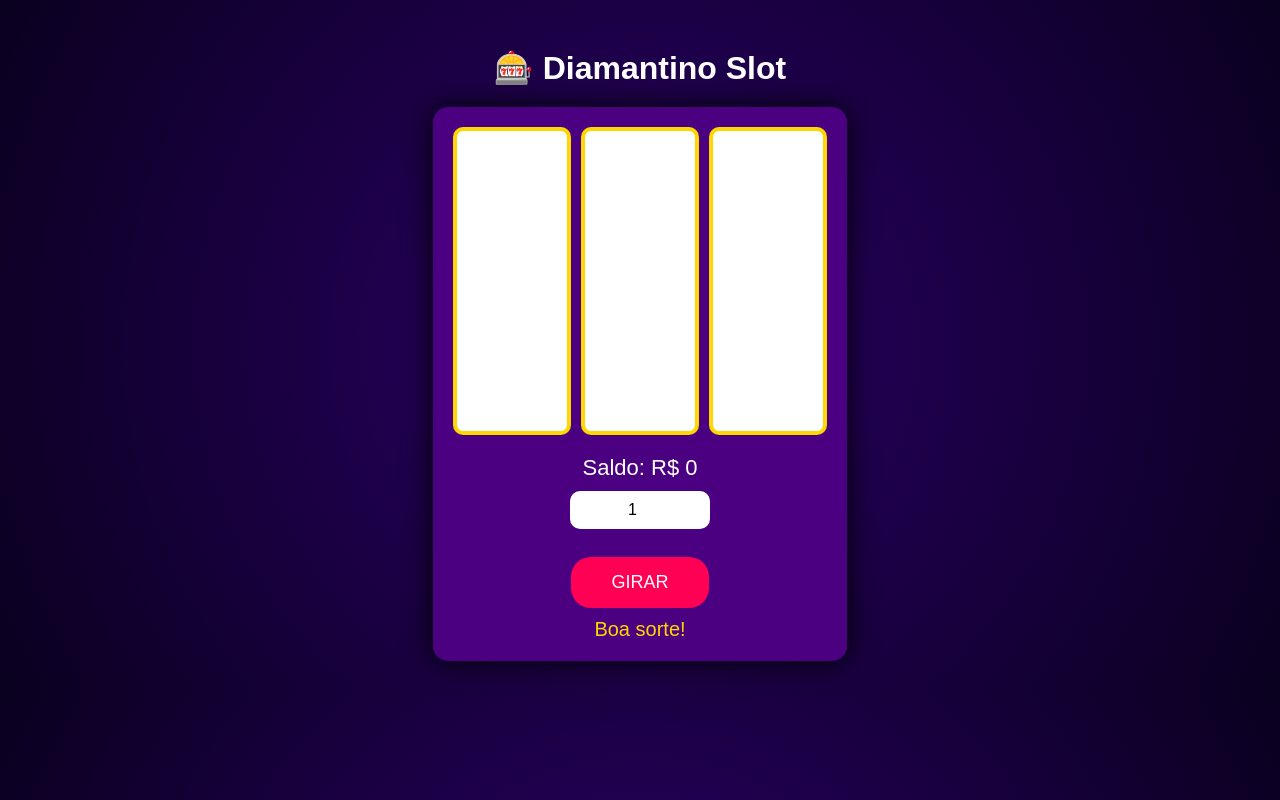
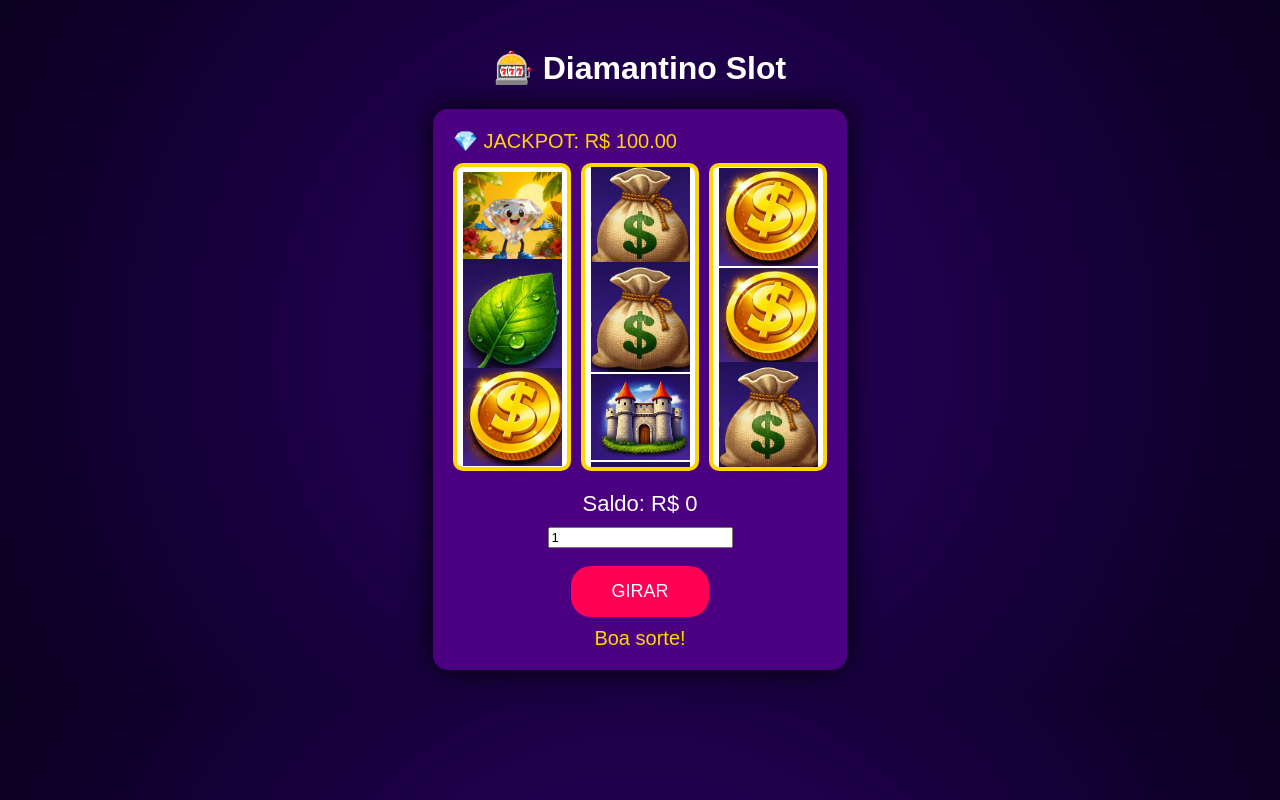
Before and after one commit to diamantinojunior204-coder/tropical, a Flask app: page /diamantino in a window 1280 px wide. Run offline with Flask 3, Linux system fonts and the light colour scheme; the visitor is signed in with stand-in values (Sample User, id 1); data that the repository does not hold is empty; some libraries are stand-ins or nearby versions.

Commit message:
Update diamantino.html

```diff
--- a/API/templates/diamantino.html
+++ b/API/templates/diamantino.html
@@ -16,8 +16,6 @@ align-items:center;
 padding:20px;
 color:white;
 }
-
-h1{margin-bottom:20px;}
 
 .slot{
 background:#4b0082;
@@ -57,7 +55,6 @@ justify-content:center;
 
 .symbol img{
 max-width:90%;
-max-height:90%;
 }
 
 .controls{text-align:center;}
@@ -81,6 +78,12 @@ font-size:22px;
 margin-bottom:10px;
 }
 
+.jackpot{
+font-size:20px;
+color:gold;
+margin-bottom:10px;
+}
+
 .result{
 margin-top:10px;
 font-size:20px;
@@ -88,23 +91,13 @@ color:gold;
 }
 
 .win{
-animation:flash 0.4s infinite;
+animation:flash 0.3s infinite;
 }
 
 @keyframes flash{
 0%{box-shadow:0 0 10px yellow;}
-50%{box-shadow:0 0 30px gold;}
+50%{box-shadow:0 0 40px gold;}
 100%{box-shadow:0 0 10px yellow;}
-}
-
-input{
-padding:10px;
-font-size:16px;
-border-radius:10px;
-border:none;
-margin-bottom:10px;
-width:120px;
-text-align:center;
 }
 
 </style>
@@ -116,12 +109,14 @@ text-align:center;
 
 <div class="slot" id="slot">
 
+<div class="jackpot">
+💎 JACKPOT: R$ <span id="jackpot">100.00</span>
+</div>
+
 <div class="reels">
-
 <div class="reel"><div class="strip" id="s1"></div></div>
 <div class="reel"><div class="strip" id="s2"></div></div>
 <div class="reel"><div class="strip" id="s3"></div></div>
-
 </div>
 
 <div class="controls">
@@ -131,17 +126,13 @@ Saldo: R$ <span id="credits">{{saldo}}</span>
 </div>
 
 <input type="number" id="aposta" value="1" min="1">
-
 <br><br>
 
 <button id="spin">GIRAR</button>
 
-<div class="result" id="result">
-Boa sorte!
-</div>
+<div class="result" id="result">Boa sorte!</div>
 
 </div>
-
 </div>
 
 <script>
@@ -162,50 +153,40 @@ document.getElementById("s3")
 
 const spinBtn=document.getElementById("spin");
 const creditsEl=document.getElementById("credits");
+const jackpotEl=document.getElementById("jackpot");
 const resultEl=document.getElementById("result");
 const slot=document.getElementById("slot");
 
 const spinSound=new Audio("/static/audio/jogo2.mp3");
 const winSound=new Audio("/static/audio/audio1.mp3");
+const jackpotSound=new Audio("/static/audio/jackpot.mp3");
 
-animarSaldo(lastSaldo);
+let credits=parseFloat(creditsEl.innerText);
+let lastSaldo=credits;
 
 function randomSymbol(){
 return symbols[Math.floor(Math.random()*symbols.length)];
 }
 
 function createSymbol(symbol){
-
 const div=document.createElement("div");
-
 div.className="symbol";
-
 div.innerHTML=`<img src="${symbol.src}">`;
-
 div.dataset.symbol=symbol.name;
-
 return div;
 }
 
 function buildStrip(strip){
-
 let list=[];
-
 for(let i=0;i<30;i++){
 list.push(randomSymbol());
 }
-
 list.forEach(s=>strip.appendChild(createSymbol(s)));
 list.forEach(s=>strip.appendChild(createSymbol(s)));
-
 }
 
 function init(){
-
-strips.forEach(strip=>{
-buildStrip(strip);
-});
-
+strips.forEach(strip=>buildStrip(strip));
 }
 
 function spin(){
@@ -218,16 +199,12 @@ spinSound.currentTime=0;
 spinSound.play();
 
 slot.classList.remove("win");
-
 spinBtn.disabled=true;
-
 resultEl.innerText="Girando...";
 
 fetch("/api/diamantino",{
 method:"POST",
-headers:{
-"Content-Type":"application/json"
-},
+headers:{"Content-Type":"application/json"},
 body:JSON.stringify({aposta:aposta})
 })
 .then(r=>r.json())
@@ -241,15 +218,17 @@ return;
 
 lastSaldo=data.saldo;
 
+if(data.jackpot){
+jackpotEl.innerText=data.jackpot.toFixed(2);
+}
+
 animateSpin(data.resultado,data.ganho);
 
 })
-.catch(err=>{
-console.log(err);
+.catch(()=>{
 resultEl.innerText="Erro no servidor";
 spinBtn.disabled=false;
 });
-
 }
 
 function animateSpin(resultado,ganho){
@@ -262,9 +241,7 @@ let index=symbolsList.findIndex(
 s=>s.dataset.symbol===resultado[i]
 );
 
-if(index<0){
-index=10;
-}
+if(index<0) index=10;
 
 const offset=index*100;
 const distance=(symbolsList.length*100)+offset;
@@ -272,52 +249,47 @@ const distance=(symbolsList.length*100)+offset;
 strip.style.transition="none";
 
 setTimeout(()=>{
-
-strip.style.transition="transform "+(2+i*0.5)+"s cubic-bezier(.2,.8,.2,1)";
+strip.style.transition="transform "+(2+i*0.4)+"s ease-out";
 strip.style.transform="translateY(-"+distance+"px)";
-
 },50);
 
 setTimeout(()=>{
-
 strip.style.transition="none";
 strip.style.transform="translateY(-"+offset+"px)";
 
 if(i===2){
-
-finishSpin(ganho);
-
+finishSpin(ganho,resultado);
 }
 
-},2300+i*500);
+},2300+i*400);
 
 });
-
 }
 
-function finishSpin(ganho){
+function finishSpin(ganho,resultado){
 
-credits=lastSaldo;
-
-creditsEl.innerText=credits;
+animarSaldo(lastSaldo);
 
 if(ganho>0){
 
 slot.classList.add("win");
 
+if(resultado[0]=="Diamantino" && resultado[1]=="Diamantino" && resultado[2]=="Diamantino"){
+jackpotSound.play();
+resultEl.innerHTML="💎 JACKPOT!!! 💎";
+}else{
 winSound.play();
-resultEl.innerHTML="🎉 <b>GANHOU R$ "+ganho+"</b>";
-
+resultEl.innerHTML="🎉 GANHOU R$ "+ganho.toFixed(2);
+}
 
 }else{
-
 resultEl.innerText="Tente novamente";
-
 }
 
 spinBtn.disabled=false;
 
 }
+
 function animarSaldo(valorFinal){
 
 let atual = parseFloat(creditsEl.innerText);
@@ -337,6 +309,7 @@ creditsEl.innerText = atual.toFixed(2);
 },30);
 
 }
+
 spinBtn.onclick=spin;
 
 init();
```
